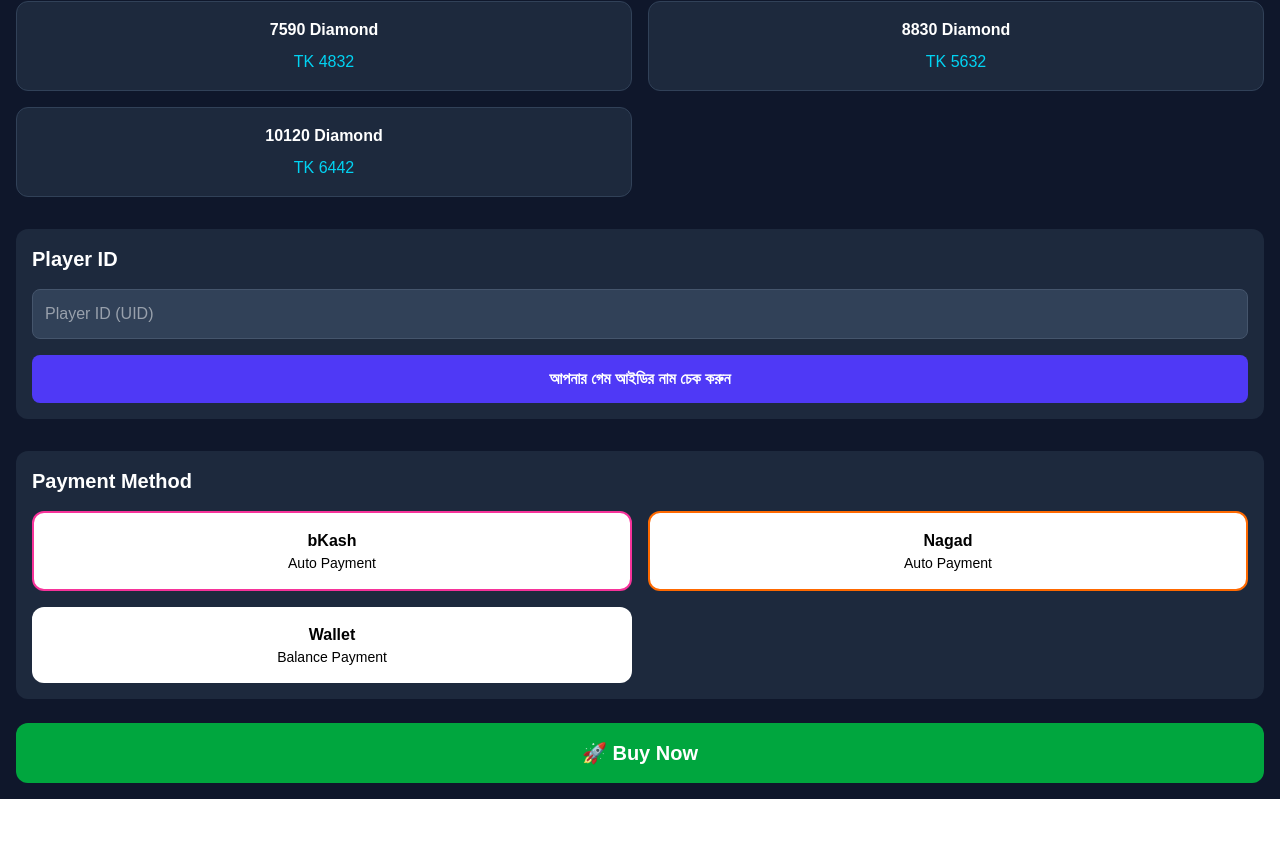
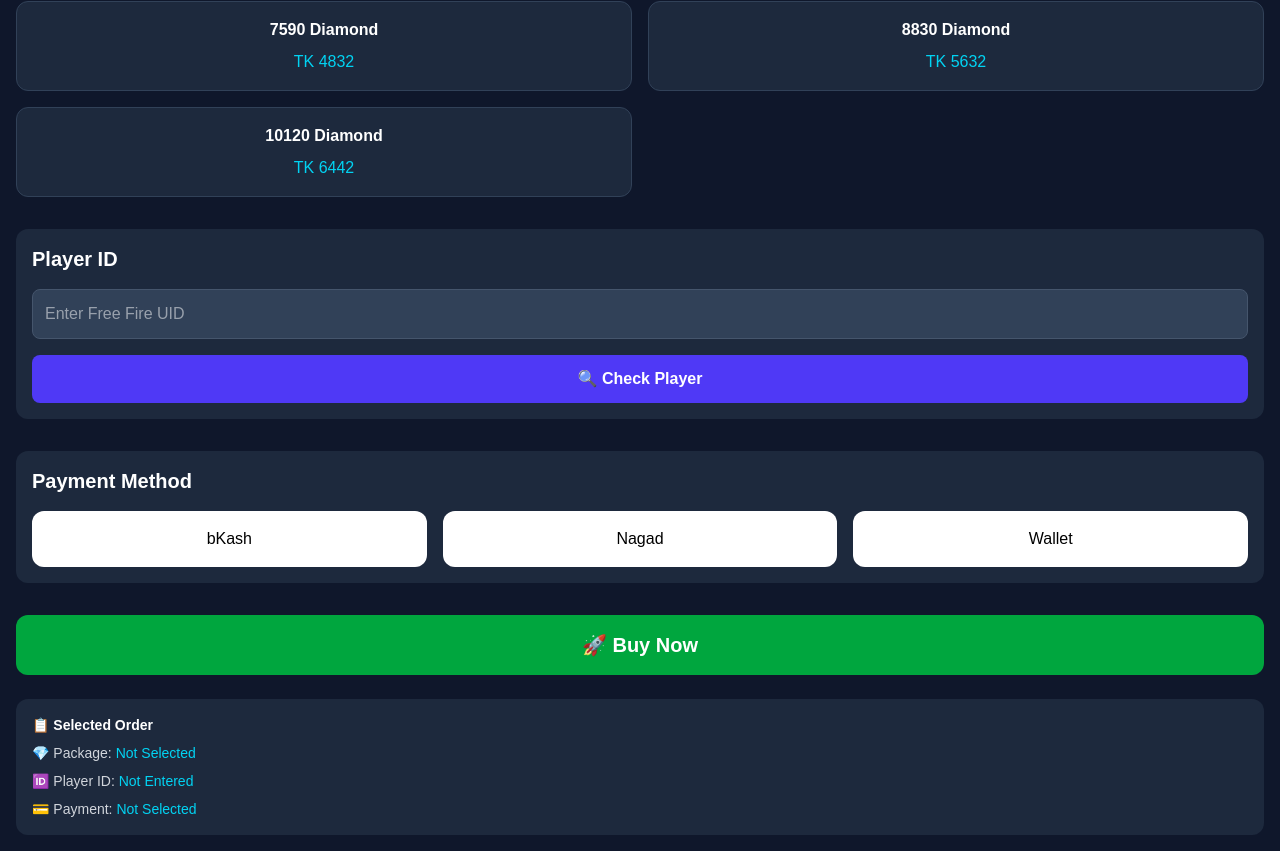
Before and after one commit to omorbro/topup-bd, a Next.js app: page /topup in a window 1280 px wide. Shown: the part 2295-3146 px from the top of the page. Before the commit the page ends 3094 px from the top, so only its background shows below. Built offline with nearby package versions, Linux system fonts and the light colour scheme.

Commit message:
Add topup selection system

```diff
--- a/app/topup/page.tsx
+++ b/app/topup/page.tsx
@@ -1,6 +1,13 @@
+"use client";
+
+import { useState } from "react";
 import Link from "next/link";
 
 export default function Topup() {
+  const [playerId, setPlayerId] = useState("");
+  const [selectedProduct, setSelectedProduct] = useState("");
+  const [selectedPayment, setSelectedPayment] = useState("");
+
   const products = [
     { name: "25 Diamond", price: "TK 22" },
     { name: "50 Diamond", price: "TK 37" },
@@ -36,68 +43,142 @@
         />
       </div>
 
-      <h1 className="text-3xl font-bold mb-6">
-        💎 UID TOP UP (BD)
+      <h1 className="text-3xl font-bold mb-6 text-center">
+        💎 Free Fire UID Top Up
       </h1>
 
       <div className="grid grid-cols-2 gap-4">
         {products.map((item) => (
-          <div
+          <button
             key={item.name}
-            className="bg-slate-800 rounded-xl p-4 text-center border border-slate-700"
+            onClick={() => setSelectedProduct(item.name)}
+            className={`rounded-xl p-4 border transition ${
+              selectedProduct === item.name
+                ? "bg-green-600 border-green-400"
+                : "bg-slate-800 border-slate-700 hover:border-cyan-400"
+            }`}
           >
             <h2 className="font-bold">{item.name}</h2>
             <p className="text-cyan-400 mt-2">{item.price}</p>
-          </div>
+          </button>
         ))}
       </div>
 
       <div className="mt-8 bg-slate-800 rounded-xl p-4">
-        <h2 className="text-xl font-bold mb-4">Player ID</h2>
+        <h2 className="text-xl font-bold mb-4">
+          Player ID
+        </h2>
 
         <input
           type="text"
-          placeholder="Player ID (UID)"
-          className="w-full p-3 rounded-lg bg-slate-700 text-white border border-slate-600 outline-none"
+          value={playerId}
+          onChange={(e) => setPlayerId(e.target.value)}
+          placeholder="Enter Free Fire UID"
+          className="w-full p-3 rounded-lg bg-slate-700 border border-slate-600 outline-none"
         />
 
         <button className="w-full mt-4 bg-indigo-600 hover:bg-indigo-700 py-3 rounded-lg font-bold">
-          আপনার গেম আইডির নাম চেক করুন
+          🔍 Check Player
         </button>
       </div>
 
       <div className="mt-8 bg-slate-800 rounded-xl p-4">
-        <h2 className="text-xl font-bold mb-4">Payment Method</h2>
+        <h2 className="text-xl font-bold mb-4">
+          Payment Method
+        </h2>
 
-        <div className="grid grid-cols-2 gap-4">
+        <div className="grid grid-cols-3 gap-4">
 
-          <Link
-            href="/payment/bkash"
-            className="bg-white text-black rounded-xl p-4 border-2 border-pink-500 block text-center"
+          <button
+            onClick={() => setSelectedPayment("bKash")}
+            className={`rounded-xl p-4 ${
+              selectedPayment === "bKash"
+                ? "bg-pink-600"
+                : "bg-white text-black"
+            }`}
           >
-            <p className="font-bold">bKash</p>
-            <p className="text-sm">Auto Payment</p>
-          </Link>
+            bKash
+          </button>
 
-          <Link
-            href="/payment/nagad"
-            className="bg-white text-black rounded-xl p-4 border-2 border-orange-500 block text-center"
+          <button
+            onClick={() => setSelectedPayment("Nagad")}
+            className={`rounded-xl p-4 ${
+              selectedPayment === "Nagad"
+                ? "bg-orange-500"
+                : "bg-white text-black"
+            }`}
           >
-            <p className="font-bold">Nagad</p>
-            <p className="text-sm">Auto Payment</p>
-          </Link>
+            Nagad
+          </button>
 
-          <button className="bg-white text-black rounded-xl p-4">
-            <p className="font-bold">Wallet</p>
-            <p className="text-sm">Balance Payment</p>
+          <button
+            onClick={() => setSelectedPayment("Wallet")}
+            className={`rounded-xl p-4 ${
+              selectedPayment === "Wallet"
+                ? "bg-blue-600"
+                : "bg-white text-black"
+            }`}
+          >
+            Wallet
           </button>
 
         </div>
       </div>
+      <button
+        onClick={() => {
+          if (!selectedProduct) {
+            alert("⚠️ আগে একটি Diamond Package নির্বাচন করুন।");
+            return;
+          }
 
-     <button className="w-full mt-6 bg-green-600 hover:bg-green-700 rounded-xl py-4 text-xl font-bold">
-  🚀 Buy Now
-</button>
+          if (!playerId.trim()) {
+            alert("⚠️ আপনার Player ID লিখুন।");
+            return;
+          }
+
+          if (!selectedPayment) {
+            alert("⚠️ একটি Payment Method নির্বাচন করুন।");
+            return;
+          }
+
+          alert(
+            `✅ Order Confirmed!\n\n` +
+            `💎 Package: ${selectedProduct}\n` +
+            `🆔 Player ID: ${playerId}\n` +
+            `💳 Payment: ${selectedPayment}`
+          );
+        }}
+        className="w-full mt-8 bg-green-600 hover:bg-green-700 rounded-xl py-4 text-xl font-bold transition"
+      >
+        🚀 Buy Now
+      </button>
+
+      <div className="mt-6 bg-slate-800 rounded-xl p-4 text-sm text-gray-300">
+        <h3 className="font-bold text-white mb-2">
+          📋 Selected Order
+        </h3>
+
+        <p>
+          💎 Package:{" "}
+          <span className="text-cyan-400">
+            {selectedProduct || "Not Selected"}
+          </span>
+        </p>
+
+        <p className="mt-2">
+          🆔 Player ID:{" "}
+          <span className="text-cyan-400">
+            {playerId || "Not Entered"}
+          </span>
+        </p>
+
+        <p className="mt-2">
+          💳 Payment:{" "}
+          <span className="text-cyan-400">
+            {selectedPayment || "Not Selected"}
+          </span>
+        </p>
+      </div>
 
     </main>
   );
```
